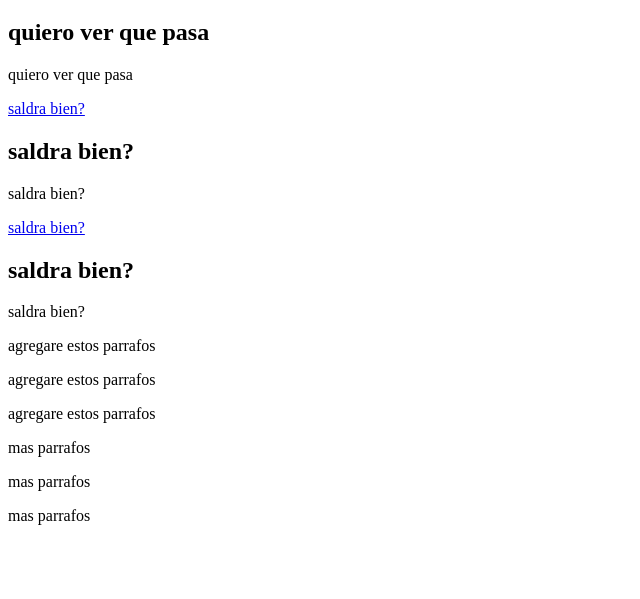
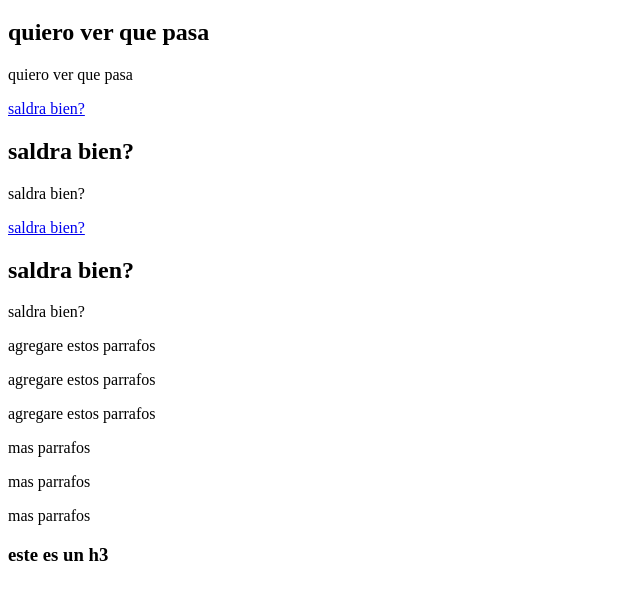
Before and after one commit to vedy2206/tarea.lewagon, a plain HTML site: page index.html in a window 1280 px wide. Shown: the part 61-660 px from the top of the page, without its empty margins (0-640 px from the left). Drawn offline with Linux system fonts and the light colour scheme.

Commit message:
se puso h3

```diff
--- a/index.html
+++ b/index.html
@@ -22,5 +22,6 @@
   <p>mas parrafos</p>
   <p>mas parrafos</p>
   <p>mas parrafos</p>
+  <h3>este es un h3</h3>
 </body>
 </html>
```
